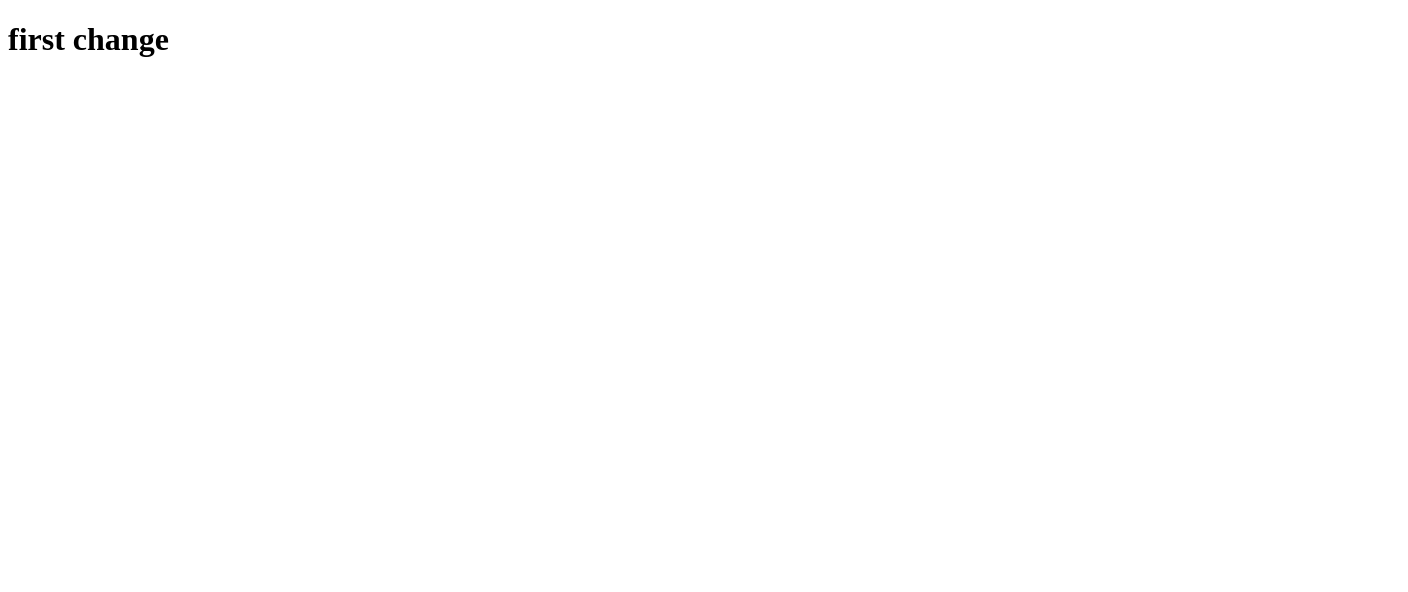
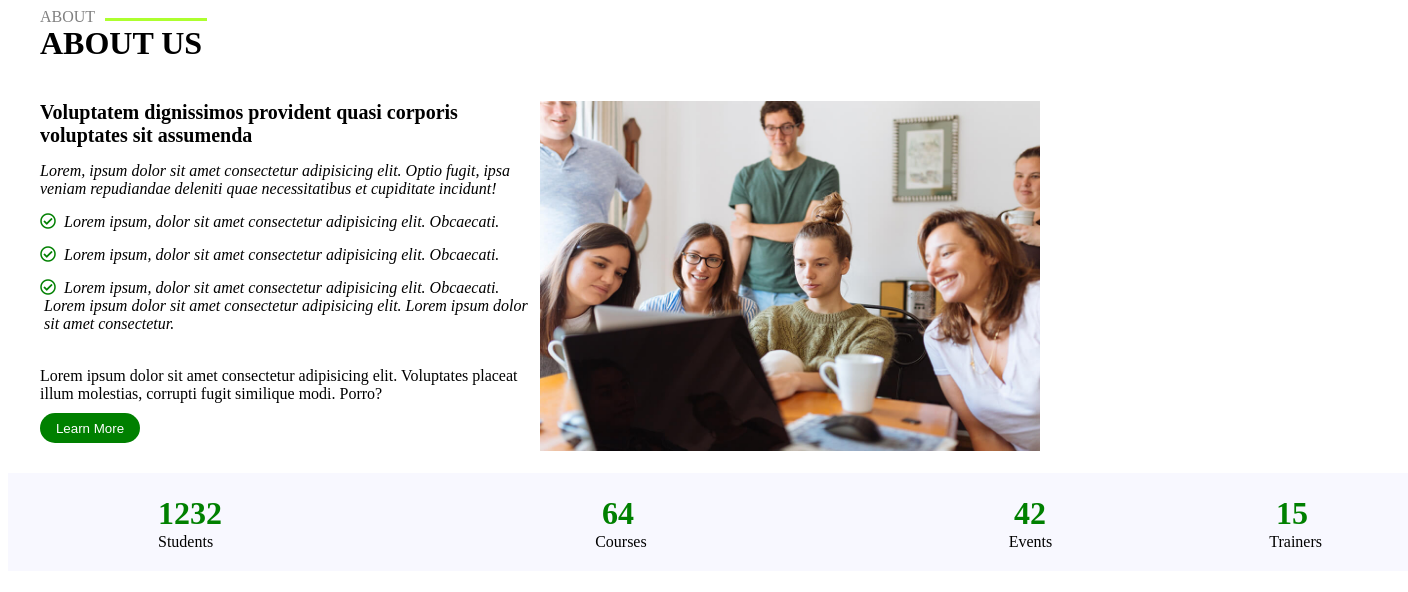
Before and after one commit to Samandar04/samandar, a plain HTML site: page index.html in a window 1280 px wide. Shown: the whole page, 1408 px wide, since content can reach past the window. Drawn offline with Linux system fonts and the light colour scheme.

Commit message:
uy ishi 20.05.21

```diff
--- a/index.html
+++ b/index.html
@@ -5,11 +5,81 @@
     <meta http-equiv="X-UA-Compatible" content="IE=edge">
     <meta name="viewport" content="width=device-width, initial-scale=1.0">
     <title>Document</title>
-     <link rel="stylesheet" href="./main.css">
+     <link rel="stylesheet" href="./mainn.css">
+     <link
+      rel="stylesheet"
+      href="https://use.fontawesome.com/releases/v5.7.0/css/all.css"
+      integrity="sha384-lZN37f5QGtY3VHgisS14W3ExzMWZxybE1SJSEsQp9S+oqd12jhcu+A56Ebc1zFSJ"
+      crossorigin="anonymous"
+    />
 
 </head>
 <body>
-  <h1>first change</h1>
+   <div class="container">
+     <div class="about d-flex" >
+       <div class="text">
+        ABOUT
+       </div>
+       <div class="border" ></div>
+     </div>
+     <h1 class="a">ABOUT US</h1>
+     <br>
+     <div class="d-flex d">
+         <div>
+           <div class="text2">
+             Voluptatem dignissimos provident quasi corporis voluptates sit assumenda
+           </div>
+           <div style="margin-top: 15px;">
+            <i style="margin-top: 10px;" class="text3">Lorem, ipsum dolor sit amet consectetur adipisicing elit. Optio fugit, ipsa veniam repudiandae deleniti quae necessitatibus et cupiditate incidunt!</i>
+           </div>
+           <div class="icon">
+            <i class="far fa-check-circle"></i>
+            <i class="r">Lorem ipsum, dolor sit amet consectetur adipisicing elit. Obcaecati.</i>
+           </div>
+           <div class="icon">
+            <i class="far fa-check-circle"></i>
+            <i class="r">Lorem ipsum, dolor sit amet consectetur adipisicing elit. Obcaecati.</i>
+           </div>
+           <div class="icon">
+            <i class="far fa-check-circle"></i>
+            <i class="r">Lorem ipsum, dolor sit amet consectetur adipisicing elit. Obcaecati.
+              <p class="t">Lorem ipsum dolor sit amet consectetur adipisicing elit. Lorem ipsum dolor sit amet consectetur. </p>
+            </i>
+           </div>
+           <br>
+           <div>Lorem ipsum dolor sit amet consectetur adipisicing elit. Voluptates placeat illum molestias, corrupti fugit similique modi. Porro?</div>
+           <button class="but">
+             Learn More
+           </button>
+
+         </div>
+         <div class="img">
+           <img class="img2" src="./about.jpg" alt="">
+         </div>
+     </div>
+    </div>
+     <br>
+     <div class="container1">
+      <div class="number">
+
+        <div class="num">
+         <h1 class="n">1232</h1>
+         <h1 class="n">64</h1>
+         <h1 class="n">42</h1>
+         <h1 class="n1">15</h1>
+        </div>
+        <div class="num1">
+           <div class="nn">Students</div>
+           <div class="nn3">Courses</div>
+           <div class="nn2">Events</div>
+           <div class="nn1">Trainers</div>
+        </div>
+        <br>
+    </div>
+    <br>
+     </div>
+     <br><br><br><br>
+
 
 
 
--- a/mainn.scss
+++ b/mainn.scss
@@ -0,0 +1,109 @@
+.container{
+    width: 1200px;
+    margin: auto;
+}
+.d-flex{
+    display: flex;
+
+}
+.about{
+    .text{
+        color: grey;
+
+
+    }
+    .border{
+        border: 1px solid greenyellow;
+        margin-left: 10px;
+        margin-top: 10px;
+        width: 100px;
+        height: 1px;
+        background-color:greenyellow;
+
+    }
+}
+    .a{
+        font-weight: bold;
+        margin-top: -1px;
+    }
+    .d{
+        width: 1000px;
+        display: flex;
+        justify-content: space-between;
+    }
+        .text2{
+            font-size: 20px;
+            font-weight: bolder;
+        }
+    .text3{
+        margin-top: 20px;
+    }
+    .icon{
+        display: flex;
+        margin-top: 15px;
+    }
+    .far{
+        color: green;
+    }
+    .r{
+        margin-left: 8px;
+    }
+    .t{
+        margin-left: -20px;
+        margin-top: -0;
+    }
+    .but{
+        border: none;
+        margin-top: 10px;
+        border-radius: 40px;
+        width: 100px;
+        height: 30px;
+        text-align: center;
+        background-color:green;
+        color: white;
+    }
+    .img2{
+        width: 500px;
+        height: 350px;
+    }
+    .number{
+        background-color:ghostwhite;
+    }
+    .num{
+        background-color: ghostwhite;
+        display: flex;
+        justify-content: space-between;
+    }
+    .n{
+        color: green;
+        font-weight: bold;
+        margin-left: 150px;
+    }
+    .container1{
+        width: 1400px;
+        margin: auto;
+    }
+    .n1{
+        color: green;
+        font-weight: bold;
+        margin-right: 100px;
+    }
+   .num1{
+       display: flex;
+   }
+   .nn{
+       margin-left: 150px;
+       margin-top: -20px;
+   }
+   .nn3{
+       margin-left: 382px;
+       margin-top: -20px;
+   }
+   .nn2{
+       margin-left: 362px;
+       margin-top: -20px;
+   }
+   .nn1{
+       margin-left: 217px;
+       margin-top: -20px;
+   }
```
Also changed, not shown: about.jpg (added), mainn.css, 1 other file.
